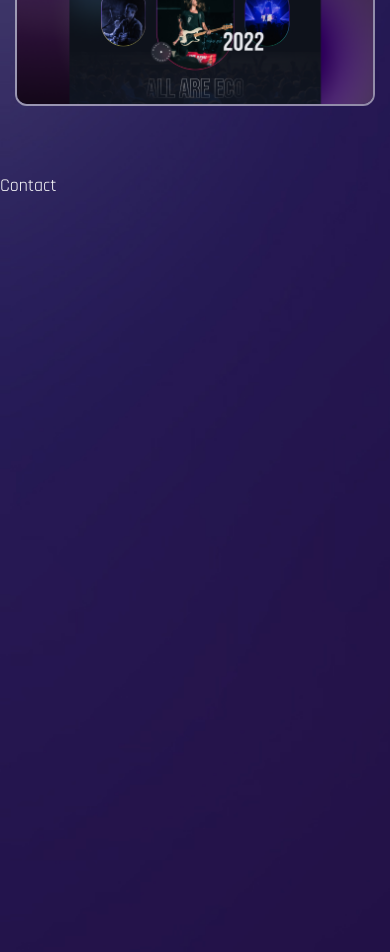
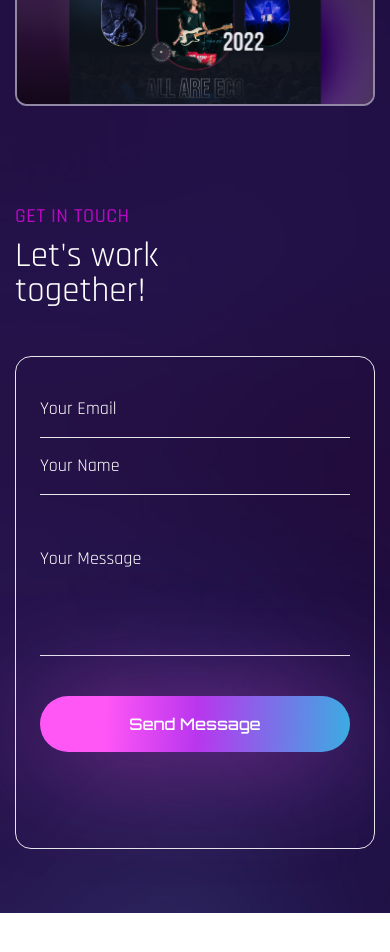
Before and after one commit to agusCode88/portfolio-professional-react, a React (Create React App) app: page / in a window 390 px wide. Shown: the part 4700-5652 px from the top of the page. After the commit the page ends 5613 px from the top, so only its background shows below. Built offline with nearby package versions, Linux system fonts and the light colour scheme; the HTML template or start-up script is replaced by a standard one; a web font is replaced by a local one.

Commit message:
Termino de vista contacto
Se termina la vista de contacto
Se ajusta el tamaño  de la vista completa
Página queda lista como esqueleto

```diff
--- a/src/App.js
+++ b/src/App.js
@@ -18,7 +18,7 @@ const App = () => {
       <Services />
       <Work />
       <Contact />
-       <div className='h-[4000px]'></div>
+
     </div>
   );
 };
--- a/src/components/Contact.js
+++ b/src/components/Contact.js
@@ -1,7 +1,53 @@
 import React from 'react';
+import { motion } from 'framer-motion';
+import { fadeIn } from '../variants';
 
 const Contact = () => {
-  return <div className='section' id="contact">Contact</div>;
+
+  return (
+
+    <section className='py-16 lg:section' id="contact">
+      <div className='container mx-auto'>
+        <div className='flex flex-col lg:flex-row'>
+          {/*text */}
+          <div className='flex-1'>
+            <div>
+              <h4 className='text-xl uppercase text-accent font-medium mb-2
+                                tracking-wide'>Get in touch</h4>
+              <h2 className='text-[35px] lg:text-[80px] leading-none mb-12'>
+                Let's work <br /> together!
+              </h2>
+            </div>
+          </div>
+          {/*form */}
+          <form className='flex-1 border rounded-2xl flex flex-col gap-y-0
+                            pb-24 p-6'>
+            <input className='bg-transparent border-b py-3 outline-none
+                                w-full placeholder-white focus:border-accent
+                                transition-all'
+              type='text'
+              placeholder='Your Email' />
+
+            <input className='bg-transparent border-b py-3 outline-none
+                                w-full placeholder-white focus:border-accent
+                                transition-all'
+              type='text'
+              placeholder='Your Name' />
+
+              <textarea className='bg-transparent border-b py-12 outline-none
+                                w-full placeholder-white focus:border-accent
+                                transition-all resize-none mb-10'
+                          type='text'
+                          placeholder='Your Message'/>
+
+              <button className='btn btn-lg'>Send Message</button>
+          </form>
+        </div>
+      </div>
+    </section>
+
+  )
+
 };
 
 export default Contact;
--- a/src/components/Work.js
+++ b/src/components/Work.js
@@ -1,6 +1,4 @@
 import React from 'react';
-import { motion } from 'framer-motion';
-import { fadeIn } from '../variants';
 import Img1 from '../assets/portfolio-img1.png';
 import Img2 from '../assets/portfolio-img2.png';
 import Img3 from '../assets/portfolio-img3.png';
```
